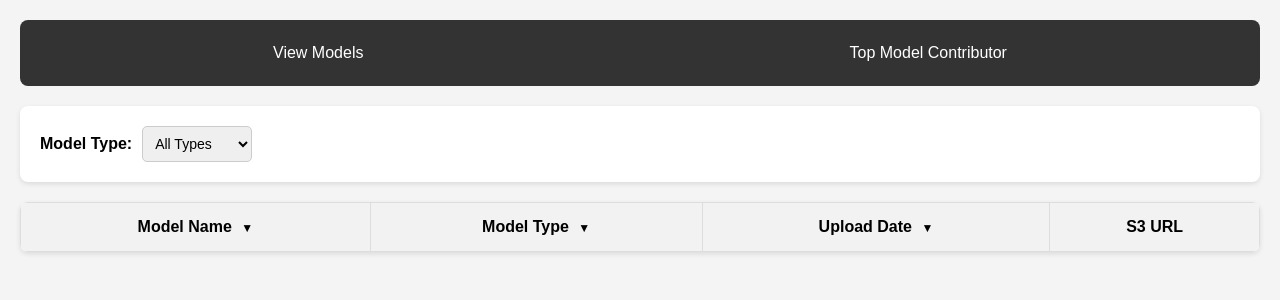
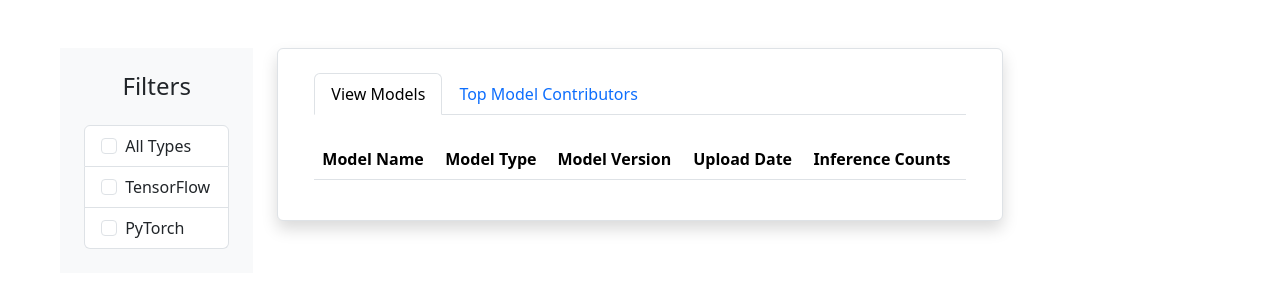
Before and after one commit to FishPain/EZAI, a Flask app: page /view-models in a window 1280 px wide. Shown: the top 300 px of the page. Run offline with Flask 3, Linux system fonts and the light colour scheme; lists and menus that the app fills with data are empty; parts of the project's set-up code (start-up, migrations or seed data) failed here and were passed over; some libraries are stand-ins or nearby versions.

Commit message:
updated ui

```diff
--- a/hf_api/app/api/model_manager/handler.py
+++ b/hf_api/app/api/model_manager/handler.py
@@ -5,6 +5,7 @@ from app.core.SagemakerManager import SagemakerManager
 from app.constants import SageMakerConstants as sm_constants
 from app.constants import AppConstants as app_constants
 from app.models.models import MLModel, InferenceModel, get_model_run_counts_with_details
+
 
 def get_all_models(user_uuid: str = None) -> dict:
     """
@@ -17,11 +18,9 @@ def get_all_models(user_uuid: str = None) -> dict:
         else:
             models = get_model_run_counts_with_details()
 
-        models_dict = [model.to_dict() for model in models]
-
         resp = {
             "message": "Successfully fetched all models",
-            "body": models_dict,
+            "body": models,
         }
     except Exception as e:
         raise Exception(f"Failed to fetch all models: {e}")
--- a/hf_api/app/templates/view-models.html
+++ b/hf_api/app/templates/view-models.html
@@ -4,159 +4,77 @@
 <head>
     <meta charset="UTF-8">
     <meta name="viewport" content="width=device-width, initial-scale=1.0">
-    <title>Trending Model</title>
-    <style>
-        body {
-            font-family: Arial, sans-serif;
-            margin: 20px;
-            background-color: #f4f4f4;
-        }
-
-        nav {
-            display: flex;
-            align-items: center;
-            background-color: #333;
-            padding: 10px;
-            border-radius: 8px;
-            margin-bottom: 20px;
-        }
-
-        nav a {
-            color: white;
-            text-decoration: none;
-            padding: 14px 20px;
-            font-size: 16px;
-            display: block;
-            transition: color 0.3s;
-            position: relative;
-        }
-
-        nav a:hover {
-            color: #ddd;
-        }
-
-        nav a::after {
-            content: '';
-            display: block;
-            width: 100%;
-            height: 2px;
-            background-color: #aaa;
-            position: absolute;
-            left: 0;
-            bottom: 0;
-            transform: scaleX(0);
-            transition: transform 0.3s;
-        }
-
-        nav a:hover::after {
-            transform: scaleX(1);
-        }
-
-        nav a.active {
-            color: #ddd;
-        }
-
-        nav a.active::after {
-            transform: scaleX(1);
-        }
-
-        .nav-links {
-            display: flex;
-            justify-content: space-around;
-            flex-grow: 1;
-        }
-
-        .filter-container {
-            display: flex;
-            justify-content: space-between;
-            align-items: center;
-            background-color: #fff;
-            padding: 20px;
-            border-radius: 8px;
-            box-shadow: 0 2px 5px rgba(0, 0, 0, 0.1);
-            margin-bottom: 20px;
-        }
-
-        .filter-container label {
-            font-weight: bold;
-            margin-right: 10px;
-        }
-
-        .filter-container select {
-            padding: 8px;
-            font-size: 14px;
-            border-radius: 5px;
-            border: 1px solid #ccc;
-        }
-
-        .filter-item {
-            display: flex;
-            align-items: center;
-        }
-
-        table {
-            width: 100%;
-            border-collapse: collapse;
-            background-color: white;
-            border-radius: 8px;
-            overflow: hidden;
-            margin-top: 20px;
-            box-shadow: 0 2px 5px rgba(0, 0, 0, 0.1);
-        }
-
-        th,
-        td {
-            padding: 15px;
-            border: 1px solid #ddd;
-            text-align: center;
-            word-wrap: break-word;
-            cursor: pointer;
-        }
-
-        th {
-            background-color: #f2f2f2;
-        }
-
-        th span {
-            font-size: 12px;
-            margin-left: 5px;
-        }
-    </style>
+    <title>Model</title>
+    <!-- Bootstrap 5 CSS -->
+    <link href="https://cdn.jsdelivr.net/npm/bootstrap@5.3.0-alpha1/dist/css/bootstrap.min.css" rel="stylesheet">
 </head>
 
 <body>
-    <nav>
-        <div class="nav-links">
-            <a href="/view-models">View Models</a>
-            <a href="/view-contributors">Top Model Contributor</a>
-        </div>
-    </nav>
+    <div class="container-fluid">
+        <div class="row mx-5 my-5">
+            <div class="col-md-1 col-lg-2 d-md-block bg-light sidebar p-4">
+                <h4 class="text-center mb-4">Filters</h4>
+                <ul class="list-group">
+                    <li class="list-group-item">
+                        <input class="form-check-input me-1" type="checkbox" id="allCheckbox" onchange="filterModels()">
+                        <label class="form-check-label" for="allCheckbox">All Types</label>
+                    </li>
+                    <li class="list-group-item">
+                        <input class="form-check-input me-1" type="checkbox" id="tensorflowCheckbox"
+                            onchange="filterModels()">
+                        <label class="form-check-label" for="tensorflowCheckbox">TensorFlow</label>
+                    </li>
+                    <li class="list-group-item">
+                        <input class="form-check-input me-1" type="checkbox" id="pytorchCheckbox"
+                            onchange="filterModels()">
+                        <label class="form-check-label" for="pytorchCheckbox">PyTorch</label>
+                    </li>
+                </ul>
+            </div>
 
-    <!-- Filter Section -->
-    <div class="filter-container">
-        <div class="filter-item">
-            <label for="modelTypeFilter">Model Type:</label>
-            <select id="modelTypeFilter" onchange="filterModels()">
-                <option value="all">All Types</option>
-                <option value="tensorflow">TensorFlow</option>
-                <option value="pytorch">PyTorch</option>
-            </select>
+
+            <!-- Main content area -->
+            <main class="col-md-8 ms-sm-auto col-lg-8 px-md-4">
+                <div class="container border p-4 bg-white shadow rounded">
+                    <div class="container mb-4">
+                        <ul class="nav nav-tabs">
+                            <li class="nav-item">
+                                <a class="nav-link active" aria-current="page" href="#">View Models</a>
+                            </li>
+                            <li class="nav-item">
+                                <a class="nav-link" href="/view-contributors">Top Model Contributors</a>
+                            </li>
+                        </ul>
+                    </div>
+
+                    <div class="container">
+                        <table class="table table-striped table-hover" id="modelTable">
+                            <thead>
+                                <tr>
+                                    <th onclick="sortTable(0)" scope="col">Model Name</th>
+                                    <th onclick="sortTable(1)" scope="col">Model Type</th>
+                                    <th onclick="sortTable(2)" scope="col">Model Version</th>
+                                    <th onclick="sortTable(3)" scope="col">Upload Date</th>
+                                    <th onclick="sortTable(4)" scope="col">Inference Counts</th>
+                                </tr>
+                            </thead>
+                            <tbody class="table-group-divider">
+                                <!-- Model data will be populated here -->
+                            </tbody>
+                        </table>
+                    </div>
+                </div>
+            </main>
+            <!-- Sidebar for filtering -->
+            <div class="col-md-1 col-lg-2">
+
+            </div>
+
         </div>
     </div>
 
-    <table id="modelTable">
-        <thead>
-            <tr>
-                <th onclick="sortTable(0)">Model Name <span id="sortIndicator0">▼</span></th>
-                <th onclick="sortTable(1)">Model Type <span id="sortIndicator1">▼</span></th>
-                <th onclick="sortTable(2)">Upload Date <span id="sortIndicator2">▼</span></th>
-                <th>S3 URL</th>
-            </tr>
-        </thead>
-        <tbody>
-            <!-- Model data will be populated here -->
-        </tbody>
-    </table>
+    <!-- Bootstrap 5 JS and dependencies -->
+    <script src="https://cdn.jsdelivr.net/npm/bootstrap@5.3.0-alpha1/dist/js/bootstrap.bundle.min.js"></script>
 
     <script>
         let models = [];
@@ -185,22 +103,30 @@
 
             modelData.forEach(model => {
                 const row = tbody.insertRow();
+                row.setAttribute('scope', 'row');
                 row.insertCell(0).textContent = model.model_name;
                 row.insertCell(1).textContent = model.model_type;
-                row.insertCell(2).textContent = new Date(model.upload_datetime).toLocaleDateString();
-                row.insertCell(3).innerHTML = `<a href="${model.s3_url}" target="_blank">${model.s3_url}</a>`;
+                row.insertCell(2).textContent = model.model_version;
+                row.insertCell(3).textContent = new Date(model.upload_datetime).toLocaleDateString();
+                row.insertCell(4).textContent = model.run_count;
             });
         }
 
-        // Function to filter the table based on the selected model type
+        // Function to filter the table based on selected checkboxes
         function filterModels() {
-            const typeFilter = document.getElementById('modelTypeFilter').value.toLowerCase();
+            const allCheckbox = document.getElementById('allCheckbox').checked;
+            const tensorflowCheckbox = document.getElementById('tensorflowCheckbox').checked;
+            const pytorchCheckbox = document.getElementById('pytorchCheckbox').checked;
 
             const filteredModels = models.filter(model => {
-                if (typeFilter === 'all') {
-                    return true; // Show all models
+                // If 'All Types' checkbox is checked, return all models
+                if (allCheckbox) {
+                    return true;
                 }
-                return model.model_type.toLowerCase() === typeFilter;
+                // Otherwise, filter based on the selected model types
+                const modelType = model.model_type.toLowerCase();
+                return (tensorflowCheckbox && modelType === 'tensorflow') ||
+                    (pytorchCheckbox && modelType === 'pytorch');
             });
 
             populateModelTable(filteredModels); // Re-populate the table with filtered data
@@ -222,7 +148,7 @@
                 const cellA = rowA.cells[columnIndex].textContent.toLowerCase();
                 const cellB = rowB.cells[columnIndex].textContent.toLowerCase();
 
-                if (columnIndex === 2) { // Sorting by date
+                if (columnIndex === 4) { // Sorting by date
                     return sortDirection === "asc"
                         ? new Date(cellA) - new Date(cellB)
                         : new Date(cellB) - new Date(cellA);
```
Also changed, not shown: hf_api/app/models/models.py (+13 -1 lines), hf_api/app/templates/view-contributors.html (+18 -2 lines).
